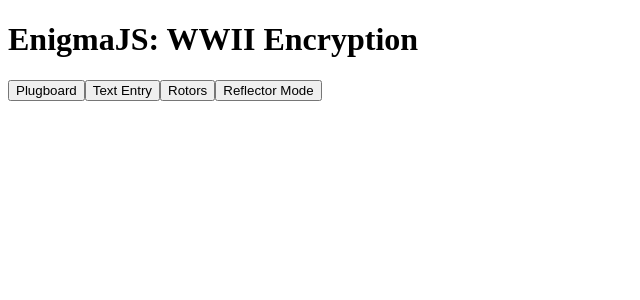
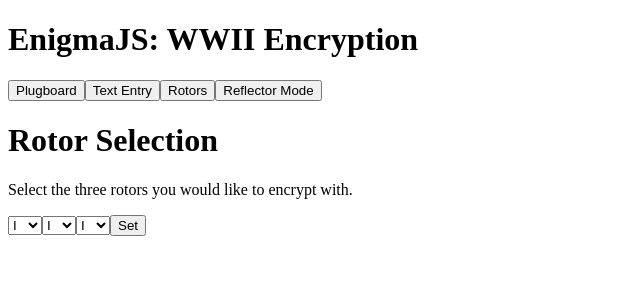
Before and after one commit to GINGANINJA323/enigmajs, a React (Create React App) app: page / in a window 1280 px wide. Both pictures are taken after a click on the button "Rotors". Shown: the top 300 px of the page, without its empty margins (0-640 px from the left). Built offline with nearby package versions, Linux system fonts and the light colour scheme.

Commit message:
Added basic rotor selection system.

```diff
--- /dev/null
+++ b/src/components/dropdown.js
@@ -0,0 +1,17 @@
+import React from 'react';
+
+class Dropdown extends React.Component {
+
+  render() {
+    return (
+      <select>
+        {
+          this.props.options.map(o => <option value={o} onClick={this.props.onClick}>{o}</option>)
+        }
+      </select>
+    );
+  }
+
+}
+
+export default Dropdown;
--- a/src/components/enigma.js
+++ b/src/components/enigma.js
@@ -3,6 +3,7 @@ import Tabview from './tabview';
 import Plugboard from './plugboard';
 import TextEntry from './textentry';
 import Switch from './switch';
+import RotorConfig from './rotors';
 
 class Enigma extends React.Component {
   constructor(props) {
@@ -13,6 +14,7 @@ class Enigma extends React.Component {
       ciphertext: null,
       steckerPairs: {},
       reflector: 'a',
+      rotors: ['I', 'II', 'III'],
       visibleComponent: null
     }
 
@@ -82,6 +84,15 @@ class Enigma extends React.Component {
           /> :
           null
         }
+
+        {
+          this.state.visibleComponent === 'rotors' ?
+          <RotorConfig
+            onChange={this.onChange}
+            rotors={this.state.rotors}
+          /> :
+          null
+        }
       </>
     );
   }
--- /dev/null
+++ b/src/components/rotors.js
@@ -0,0 +1,58 @@
+import React from 'react';
+import Dropdown from './dropdown';
+
+
+class RotorConfig extends React.Component {
+  constructor(props) {
+    super(props);
+
+    this.state = {
+      rotorArray: props.rotors || ['I', 'II', 'III']
+    };
+  }
+
+  onChangeRotor(value, pos) {
+    let rotorArray = this.state.rotorArray;
+
+    rotorArray[pos] = value;
+
+    this.setState({ rotorArray });
+  }
+
+  render() {
+
+    const rotors = ['I', 'II', 'III'];
+
+    return (
+      <>
+        <h1>{'Rotor Selection'}</h1>
+        <p>{'Select the three rotors you would like to encrypt with.'}</p>
+
+        <Dropdown
+          onClick={(e) => this.onChangeRotor(e.target.value, 0)}
+          options={rotors}
+          value={this.state.rotorArray[0]}
+        />
+
+        <Dropdown
+          onClick={(e) => this.onChangeRotor(e.target.value, 1)}
+          options={rotors}
+          value={this.state.rotorArray[1]}
+        />
+
+        <Dropdown
+          onClick={(e) => this.onChangeRotor(e.target.value, 2)}
+          options={rotors}
+          value={this.state.rotorArray[2]}
+        />
+
+        <button
+          onClick={() => this.props.onChange('rotors', this.state.rotorArray)}
+        >{'Set'}</button>
+      </>
+    );
+  }
+
+}
+
+export default RotorConfig;
```
